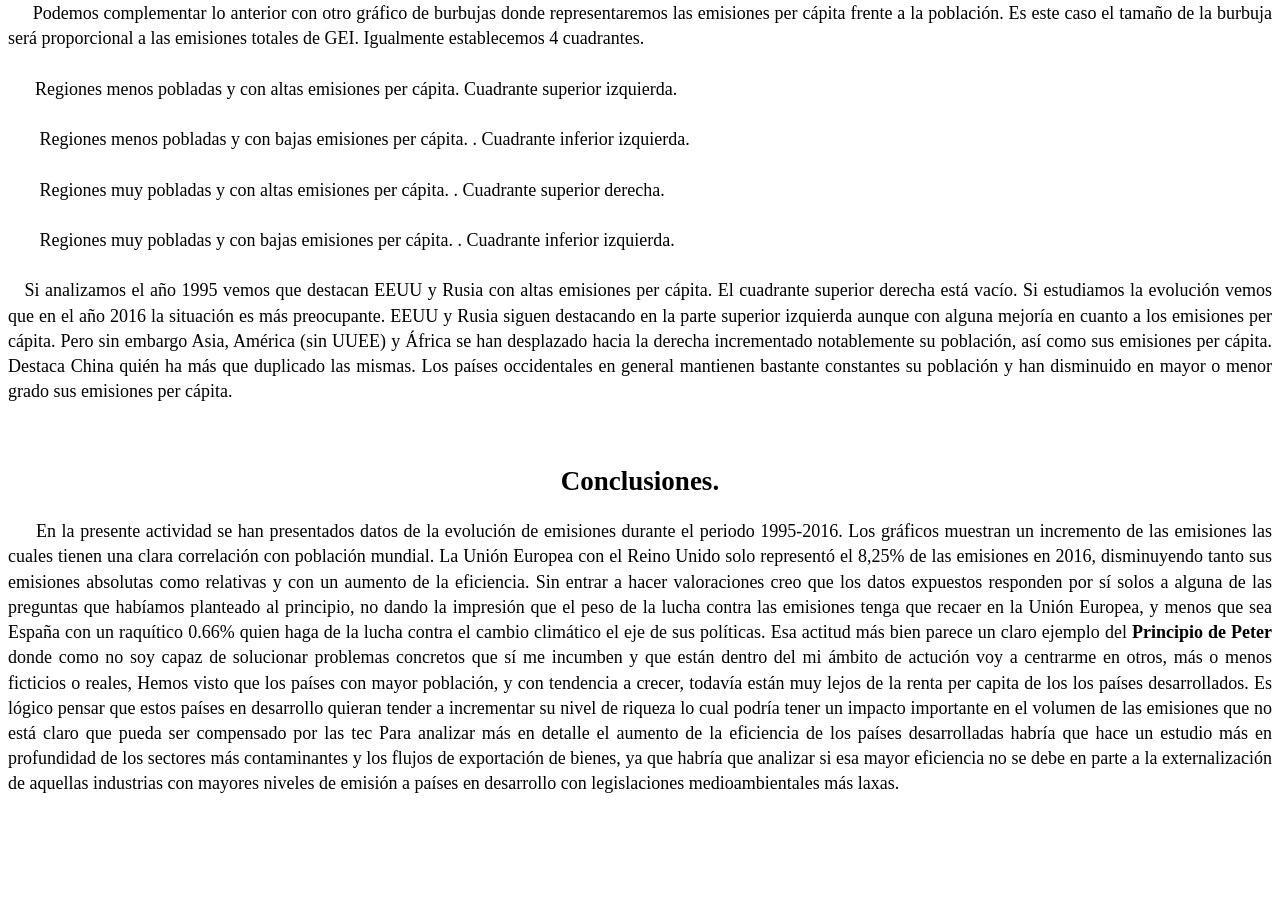
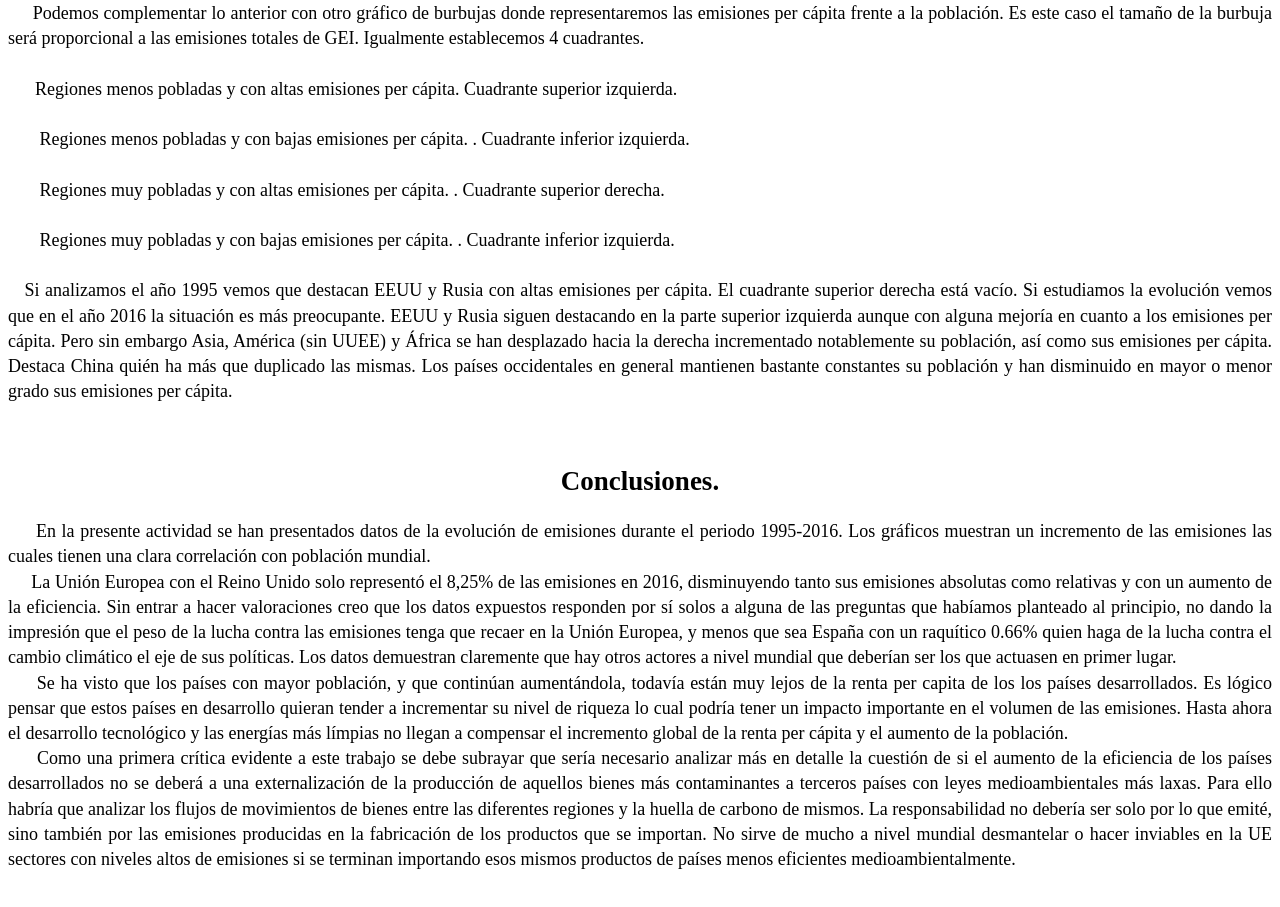
Before and after one commit to CandidoCrespo/SEMINARIO, a website: page index.html in a window 1280 px wide. Shown: the part 4081-4988 px from the top of the page. Before the commit the page ends 4925 px from the top, so only its background shows below. Drawn offline with Linux system fonts and the light colour scheme.

Commit message:
1 file modified

```diff
--- a/index.html
+++ b/index.html
@@ -199,14 +199,11 @@ Podemos complementar lo anterior con otro gráfico de burbujas donde representar
 
 <p class=MsoNormal style='text-align:justify;line-height:140%'><span lang=ES
 style='font-family:"Times New Roman",serif'> &nbsp;&nbsp;&nbsp;&nbsp;
-En la presente actividad se han presentados datos de la evolución de emisiones durante el periodo 1995-2016. Los gráficos muestran un incremento de las emisiones las cuales tienen una clara correlación con población mundial.
-La Unión Europea con el Reino Unido solo representó el 8,25% de las emisiones en 2016, disminuyendo tanto sus emisiones absolutas como relativas y con un aumento de la eficiencia. Sin entrar a hacer valoraciones creo que los datos expuestos responden por sí solos a alguna de las preguntas que habíamos planteado al principio, no dando la impresión que el peso de la lucha contra las emisiones tenga que recaer en la Unión Europea, y menos que sea España con un raquítico 0.66% quien haga de la lucha contra el cambio climático el eje de sus políticas. Esa actitud más bien parece un claro ejemplo del <b> Principio de Peter</b> donde como no soy capaz de solucionar problemas concretos que sí me incumben y que están dentro del mi ámbito de actución voy a centrarme en otros, más o menos ficticios o reales,
-Hemos visto que los países con mayor población, y con tendencia a crecer, todavía están muy lejos de la renta per capita de los los países desarrollados. Es lógico pensar que estos países en desarrollo quieran tender a incrementar su nivel de riqueza lo cual podría tener un impacto importante en el volumen de las emisiones que no está claro que pueda ser compensado por las tec
-Para analizar más en detalle el aumento de la eficiencia de los países desarrolladas habría que hace un estudio más en profundidad de los sectores más contaminantes y los flujos de exportación de bienes, ya que habría que analizar si esa mayor eficiencia no se debe en parte a la externalización de aquellas industrias con mayores niveles de emisión a países en desarrollo con legislaciones medioambientales más laxas.
-
-
+En la presente actividad se han presentados datos de la evolución de emisiones durante el periodo 1995-2016. Los gráficos muestran un incremento de las emisiones las cuales tienen una clara correlación con población mundial. <br>&nbsp;&nbsp;&nbsp;&nbsp;
+La Unión Europea con el Reino Unido solo representó el 8,25% de las emisiones en 2016, disminuyendo tanto sus emisiones absolutas como relativas y con un aumento de la eficiencia. Sin entrar a hacer valoraciones creo que los datos expuestos responden por sí solos a alguna de las preguntas que habíamos planteado al principio, no dando la impresión que el peso de la lucha contra las emisiones tenga que recaer en la Unión Europea, y menos que sea España con un raquítico 0.66% quien haga de la lucha contra el cambio climático el eje de sus políticas. Los datos demuestran claremente que hay otros actores a nivel mundial que  deberían ser los que actuasen en primer lugar.<br>&nbsp;&nbsp;&nbsp;&nbsp;
+Se ha visto que los países con mayor población, y que continúan aumentándola, todavía están muy lejos de la renta per capita de los los países desarrollados. Es lógico pensar que estos países en desarrollo quieran tender a incrementar su nivel de riqueza lo cual podría tener un impacto importante en el volumen de las emisiones. Hasta ahora el desarrollo tecnológico y las energías más límpias no llegan a compensar el incremento global de la renta per cápita y el aumento de la población.<br>&nbsp;&nbsp;&nbsp;&nbsp;
+Como una primera crítica evidente a este trabajo se debe subrayar que sería necesario analizar más en detalle la cuestión de si el aumento de la eficiencia de los países desarrollados no se deberá  a una externalización de la producción de aquellos bienes más contaminantes a terceros países con leyes medioambientales más laxas. Para ello habría que analizar los flujos de movimientos de bienes entre las diferentes regiones y la huella de carbono de mismos. La responsabilidad no debería ser solo por lo que emité, sino también por las emisiones producidas en la fabricación de los productos que se importan. No sirve de mucho a nivel mundial desmantelar o hacer inviables en la UE sectores con niveles altos de emisiones si se terminan importando esos mismos productos de países menos eficientes medioambientalmente.
 
 </span></p><br>
 
-
 </center>
```
